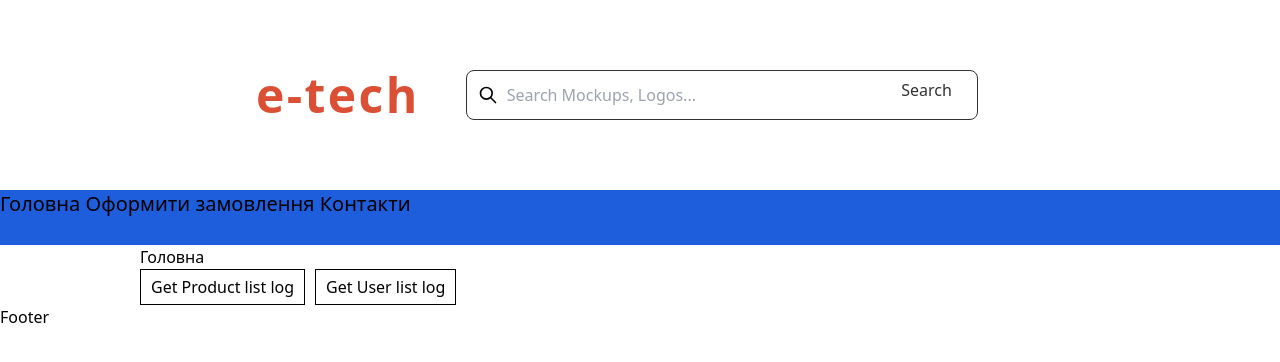
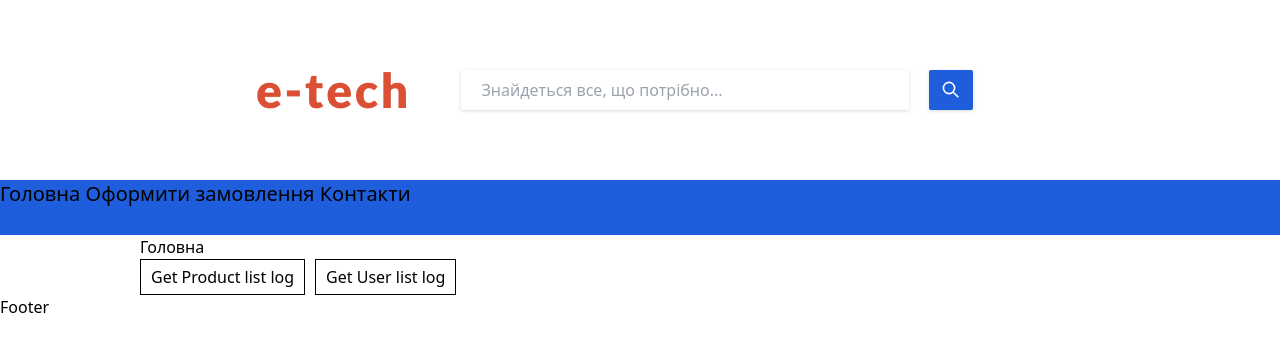
Before and after one commit to aleks-vorgen/Etech-client, a React (Vite) app: page / in a window 1280 px wide. Shown: the top 362 px of the page. Built offline with nearby package versions, Linux system fonts and the light colour scheme.

Commit message:
Style fix

```diff
--- a/index.html
+++ b/index.html
@@ -5,6 +5,9 @@
     <link rel="icon" type="image/svg+xml" href="#" />
     <meta name="viewport" content="width=device-width, initial-scale=1.0" />
     <title>e-tech</title>
+    <link rel="preconnect" href="https://fonts.googleapis.com">
+    <link rel="preconnect" href="https://fonts.gstatic.com" crossorigin>
+    <link href="https://fonts.googleapis.com/css2?family=Lato:ital,wght@0,300;0,400;0,700;0,900;1,300&display=swap" rel="stylesheet">
   </head>
   <body>
     <div id="root"></div>
--- a/src/App.jsx
+++ b/src/App.jsx
@@ -19,7 +19,7 @@ function App() {
             <Route index element={ <HomePage /> } />
             <Route path='/checkout' element={ <ShippingPage /> } />
             <Route path='/contact' element={ <ContactPage /> } />
-            <Route path='/product/:id' element={ <ProductCard /> } />
+            <Route path='/products/:id' element={<ProductCard />} />
         </Route>
       </Routes>
     </>
--- a/src/components/Header.jsx
+++ b/src/components/Header.jsx
@@ -8,7 +8,7 @@ const Header = () => {
     return (
         <>
             <div className='flex justify-between items-center px-[20%] py-[50px]'>
-                <Link to="/" className='text-[#DB4F35] font-[900] text-[48px] leading-[61.7px] tracking-[0.05em]'>
+                <Link to="/" className='text-orange font-[900] font-[Lato] text-[48px] leading-[61.7px] tracking-[0.05em]'>
                     e-tech
                 </Link>
                 <ProductSearch/>
--- a/src/components/Products/ProductCard.jsx
+++ b/src/components/Products/ProductCard.jsx
@@ -1,31 +1,40 @@
-import React, { useEffect, useState } from 'react';
-import axios from 'axios';
+import React, {useEffect, useState} from 'react';
+import axios from "axios";
+import {useParams} from "react-router-dom";
 
-const ProductCard = ({ productId }) => {
+const ProductCard = () => {
+    const {id} = useParams();
     const [product, setProduct] = useState(null);
 
     useEffect(() => {
-    const fetchProduct = async () => {
+        const getData = async () => {
             try {
-        const response = await axios.get(`https://etech-5fydkirpga-lm.a.run.app/products/${productId}`);
-        setProduct(response.data);
-      } catch (error) {
-        console.error('Error fetching product:', error);
+                const response = await axios.get(`https://etech-5fydkirpga-lm.a.run.app/products/${id}`)
+                setProduct(response.data)
+                l
+            } catch (e) {
+                console.log(e);
             }
         };
 
-    fetchProduct();
-  }, [productId]);
+        getData();
+    }, [id])
+
 
     if (!product) {
         return <div>Loading...</div>;
     }
 
     return (
-    <div>
-      <h3>{product.title}</h3>
+        <div className='w-[1000px] mx-auto flex justify-center mt-20'>
+            <div className='mr-10'>
+                <img src={product.imgPath} alt={product.title} className=''/>
+            </div>
+            <div className='ml-10'>
+                <h2 className='font-[Montserrat] font-[700] text-[18px]'>{product.title}</h2>
                 <p>Price: {product.price}</p>
                 <p>Producer: {product.producer}</p>
+            </div>
             {/* Render other product details here */}
         </div>
     );
--- a/src/ui/ProductSearch.jsx
+++ b/src/ui/ProductSearch.jsx
@@ -1,13 +1,10 @@
-import React, { useState } from 'react';
-import { useNavigate } from 'react-router-dom';
+import React, {useState} from 'react';
+import {Link} from 'react-router-dom';
 import axios from 'axios';
-import ProductCard from "./components/Products/ProductCard";
 
 const ProductSearch = () => {
     const [query, setQuery] = useState('');
     const [products, setProducts] = useState([]);
-    const [selectedProduct, setSelectedProduct] = useState(null);
-    const navigate = useNavigate();
 
     const getData = async (e) => {
         e.preventDefault();
@@ -28,11 +25,6 @@ const ProductSearch = () => {
         }
     };
 
-    const handleProductClick = (product) => {
-        setSelectedProduct(product);
-        navigate(`/product/${product.id}`);
-    };
-
     const handleInputChange = (e) => {
         const query = e.target.value;
         setQuery(query);
@@ -42,48 +34,39 @@ const ProductSearch = () => {
     };
 
     return (
-        <div className='mx-auto my-5 w-2/3'>
-            <form onSubmit={getData}>
+        <div className='relative mx-auto my-5 w-2/3'>
+            <form onSubmit={getData} className='flex'>
                 <label htmlFor="default-search"
                        className="mb-2 text-sm font-medium text-gray-900 sr-only">
                     Search
                 </label>
-                <div className='relative'>
-                    <div className="absolute inset-y-0 left-0 flex items-center pl-3 pointer-events-none">
-                        <svg aria-hidden="true" className="w-5 h-5 text-gray-500 dark:text-gray-400" fill="none"
-                             stroke="currentColor" viewBox="0 0 24 24" xmlns="http://www.w3.org/2000/svg">
-                            <path strokeLinecap="round" strokeLinejoin="round" strokeWidth="2"
-                                  d="M21 21l-6-6m2-5a7 7 0 11-14 0 7 7 0 0114 0z"></path>
-                        </svg>
-                    </div>
                 <input type="text"
                        id="default-search"
-                           className="block w-full p-3 pl-10 text-black border border-gray-300 rounded-lg bg-gray-50"
-                           placeholder="Search Mockups, Logos..."
+                       className="block w-full mr-5 px-5 py-2 text-black rounded-sm drop-shadow z-10 active:border-none"
+                       placeholder="Знайдеться все, що потрібно..."
                        onChange={handleInputChange}
                        required
                 />
                 <button type="submit"
-                            className="text-black absolute right-2.5 bottom-2.5 bg-blue-700 hover:bg-[black] font-medium rounded-lg px-4 py-2">
-                        Search
+                        className="text-white bg-blue rounded-sm px-3 py-2 drop-shadow">
+                    <svg className="w-5 h-5 text-white" fill="none"
+                         stroke="currentColor" viewBox="0 0 25 25" xmlns="http://www.w3.org/2000/svg">
+                        <path strokeLinecap="round" strokeLinejoin="round" strokeWidth="2"
+                              d="M21 21l-6-6m2-5a7 7 0 11-14 0 7 7 0 0114 0z"></path>
+                    </svg>
                 </button>
-                </div>
             </form>
 
             {products.length > 0 && (
-                <div className='absolute border-l border-r border-b -mt-2 p-3 w-full'>
+                <div className='absolute border-l border-r border-b -mt-2 p-3 w-[91.6%] z-0'>
                     {products.map((product) => (
-                        <ProductCard key={product.id}
-                                     product={product}
-                                     onClick={handleProductClick(product)} />
+                        <Link to={`/products/${product.id}`}
+                              key={product.id}
+                              className='border-b'>
+                            <p>Title: {product.title}</p>
+                            <p>Price: {product.price}</p>
+                        </Link>
                     ))}
-                </div>
-            )}
-
-            {selectedProduct && (
-                <div>
-                    <h2>Selected Product</h2>
-                    <ProductCard productId={selectedProduct.id} />
                 </div>
             )}
         </div>
--- a/src/utils/routes.js
+++ b/src/utils/routes.js
@@ -1,5 +1,5 @@
-// import ProductCard from "../components/Products/ProductCard";
+import ProductCard from "../components/Products/ProductCard";
 
-// export const routes = [
-//     { link: 'product/:id', component: <ProductCard /> }
-// ];
+export const routes = [
+    { link: 'product/:id', component: ProductCard }
+];
```
Lines whose indentation alone changed are shown as unchanged.
